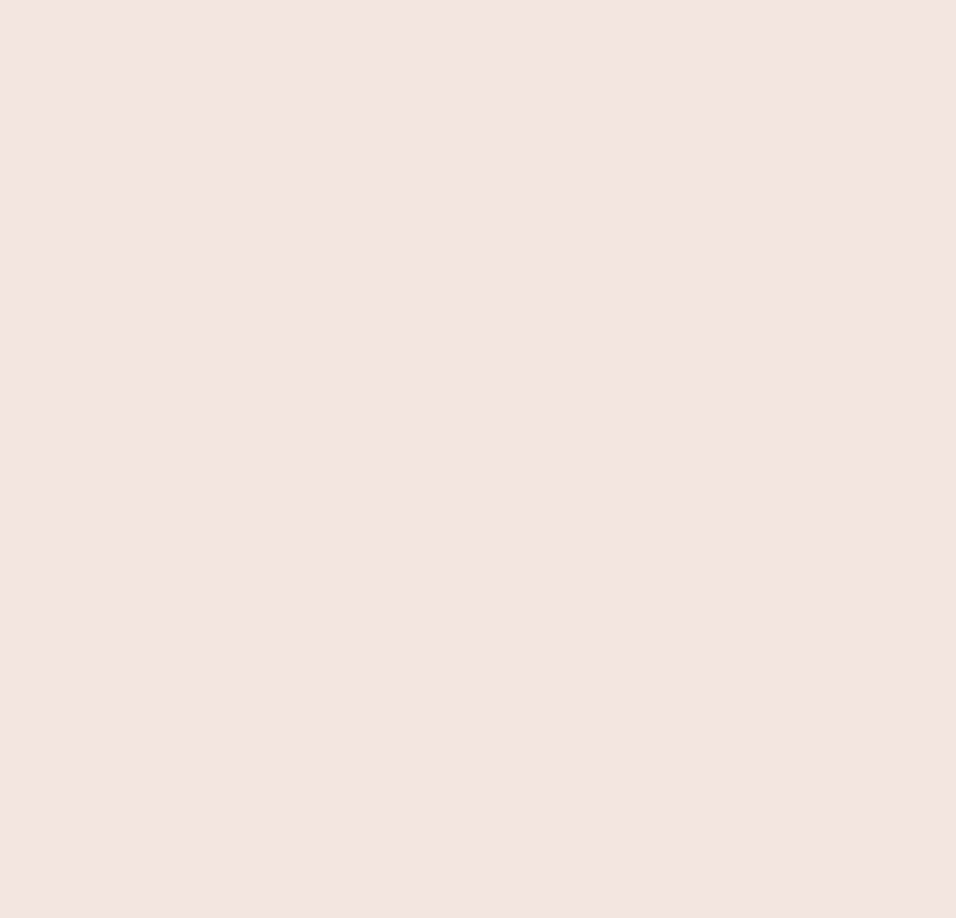
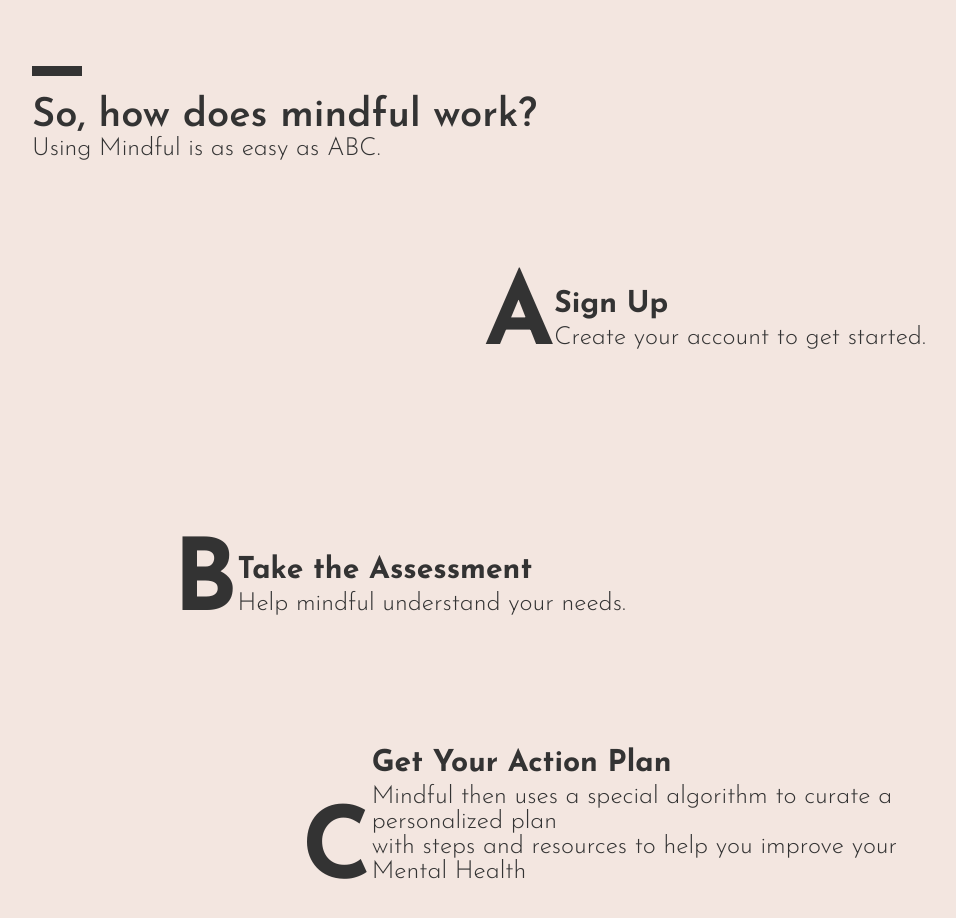
Before and after one commit to vincent-mugendi/Mindful, a React (Vite) app in the folder frontend/mindful-frontend/: page / in a window 1280 px wide. Shown: the part 1840-2758 px from the top of the page, without its empty margins (226-1182 px from the left). Before the commit the page ends 1856 px from the top, so only its background shows below. Built offline with nearby package versions, Linux system fonts and the light colour scheme.

Commit message:
Added The how-mindful-works section on LandingPage

```diff
--- a/frontend/mindful-frontend/src/components/header/header.css
+++ b/frontend/mindful-frontend/src/components/header/header.css
@@ -20,7 +20,7 @@
 .navbar {
     list-style: none;
     display: flex;
-    gap: 15px;
+    gap: 7px;
     margin: 0;
     padding: 0;
     flex-shrink: 0;
--- a/frontend/mindful-frontend/src/components/header/header.jsx
+++ b/frontend/mindful-frontend/src/components/header/header.jsx
@@ -12,6 +12,7 @@
 
                 <ul className="navbar">
                     <li><a href="#">I need Help</a></li>
+                    <li><a href="#">Learn</a></li>
                     <li><a href="#">Our Story</a></li>
                     <li><Link to="/signup">Sign Up</Link></li>
                     <li><Link to="/login">Log In</Link></li>
--- a/frontend/mindful-frontend/src/components/landing/Landing.jsx
+++ b/frontend/mindful-frontend/src/components/landing/Landing.jsx
@@ -6,6 +6,7 @@
 import LandingHero from "./LandingHero";
 import LandingPromise from "./LandingPromise";
 import LandingMission from "./LandingMission";
+import LandingHowItWorks from "./LandingHowItWorks";
 
 const LandingPage = () => {
     return (
@@ -14,6 +15,7 @@
         <LandingHero />
         <LandingPromise />
         <LandingMission />
+        <LandingHowItWorks />
         </>
     )
 }
--- /dev/null
+++ b/frontend/mindful-frontend/src/components/landing/LandingHowItWorks.css
@@ -0,0 +1,166 @@
+.how-it-works {
+    margin-left: 130px;
+}
+
+
+
+.separator {
+    border: 0;
+    width: 50px;
+    height: 10px;
+    background: #333;
+    margin-bottom: 20px;
+    margin-top: 70px;
+}
+
+
+
+.main {
+    font-size: 40px;
+    font-weight: 600;
+    margin-top: 0;
+    margin-bottom: 0;
+}
+
+.main-msg {
+    font-size: 25px;
+    font-weight: 300;
+    margin-top: 0;
+}
+
+
+/* Step A */
+
+.step-a {
+    display: flex;
+    flex-direction: row;
+    justify-content: space-between;
+    align-items: last baseline;
+}
+
+.step-a :empty {
+    flex: 1;
+    margin-right: 270px;
+}
+
+.step-a #letter {
+    font-size: 100px;
+    margin-right: 0;
+}
+
+.step-a #step-title {
+    margin-bottom: 5px;
+    font-size: 30px;
+}
+
+.step-a p {
+    margin: 0;
+    font-size: 25px;
+    font-weight: 300;
+}
+
+
+
+/* Step B */
+.step-b {
+    display: flex;
+    flex-direction: row;
+    justify-content: space-between;
+    align-items: last baseline;
+}
+
+.step-b .empty {
+    flex: 1;
+}
+
+.step-b #letter-2 {
+    font-size: 100px;
+    margin-right: 0;
+}
+
+.step-b #step-title {
+    margin-bottom: 5px;
+    font-size: 30px;
+}
+
+.step-b p {
+    margin: 0;
+    font-size: 25px;
+    font-weight: 300;
+}
+
+.step-b .last {
+    width: 300px;
+}
+
+
+
+/* Step C */
+.step-c {
+    display: flex;
+    flex-direction: row;
+    justify-content: space-between;
+    align-items: last baseline;
+    margin-bottom: 0;
+}
+
+.step-c :empty {
+    flex: 1;
+    margin-right: 270px;
+}
+
+.step-c #letter {
+    font-size: 100px;
+    margin-right: 0;
+}
+
+.step-c #step-title {
+    margin-bottom: 5px;
+    font-size: 30px;
+}
+
+.step-c p {
+    margin: 0;
+    font-size: 25px;
+    font-weight: 300;
+}
+
+
+/* Call To Action */
+.register-btn {
+    font-family: 'josefin-sans', sans-serif;
+    font-size: 16px;
+    font-weight: 600;
+    padding: 12px;
+    border: 1px solid #6B8C6A;
+    border-radius: 18px;
+    background: none;
+    transition: color 0.3s, background-image 0.3s;
+    cursor: pointer;
+    margin-top: 0;
+}
+
+.register-0 {
+    margin-top: 0;
+    padding-left: 330px;
+}
+
+.register-btn:hover {
+    color: white;
+    background-image: linear-gradient(45deg, #4B6CB7, #7FC8CC, #4B6CB7);
+    background-size: 200% 200%;
+    animation: soothingGradient 3s ease infinite;
+}
+
+
+.transition {
+    margin-top: 70px;
+    padding-left: 130px;
+}
+
+.transition img {
+    opacity: 50%;
+    width: 70px;
+    height: 70px;
+    transform: rotate(45deg);
+}
--- /dev/null
+++ b/frontend/mindful-frontend/src/components/landing/LandingHowItWorks.jsx
@@ -0,0 +1,92 @@
+import React from "react";
+import "./LandingHowItWorks.css"
+
+import { Link } from "react-router-dom";
+
+const LandingHowItWorks = () => {
+    return (
+        <div className="how-it-works">
+            {/* Seperation Line for spacing */}
+        <div className="separator">
+
+        </div>
+
+        <h3 className="main">
+            So, how does mindful work?
+        </h3>
+        <p className="main-msg">
+            Using Mindful is as easy as ABC.
+        </p>
+
+
+
+        {/* Step A */}
+        <section className="step-a">
+            <div className="empty"></div>
+
+            <div>
+                <h2 id="letter">A</h2>
+            </div>
+
+            <div>
+                <h3 id="step-title">Sign Up</h3>
+                <p>
+                    Create your account to get started.
+                </p>
+            </div>
+
+        </section>
+
+
+        {/* Step B */}
+        <section className="step-b">
+            <div className="empty"></div>
+
+            <div>
+                <h2 id="letter-2">B</h2>
+            </div>
+
+            <div>
+                <h3 id="step-title">Take the Assessment</h3>
+                <p>
+                    Help mindful understand your needs.
+                </p>
+            </div>
+
+            <div className="last"></div>
+
+        </section>
+
+
+
+        {/* Step C */}
+        <section className="step-c">
+            <div className="empty"></div>
+
+            <div>
+                <h2 id="letter">C</h2>
+            </div>
+
+            <div>
+                <h3 id="step-title">Get Your Action Plan</h3>
+                <p>
+                    Mindful then uses a special algorithm to curate a personalized plan
+                    <br />with steps and resources to help you improve your Mental Health
+                </p>
+            </div>
+
+        </section>
+
+
+        {/* Call to Action */}
+        <div className="register-0">
+            <Link to="/signup">
+                <button className="register-btn">Get Started...</button>
+            </Link>
+        </div>
+
+        </div>
+    );
+}
+
+export default LandingHowItWorks;
--- a/frontend/mindful-frontend/src/components/landing/LandingPromise.jsx
+++ b/frontend/mindful-frontend/src/components/landing/LandingPromise.jsx
@@ -45,7 +45,7 @@
         </section>
 
 
-        {/* First Mindful Promise */}
+        {/* Third Mindful Promise */}
         <section className="promise-3">
             <div className="empty"></div>
 
```
Also changed, not shown: frontend/mindful-frontend/src/components/landing/LandingTestimonials.jsx (added, +10 -0 lines).
